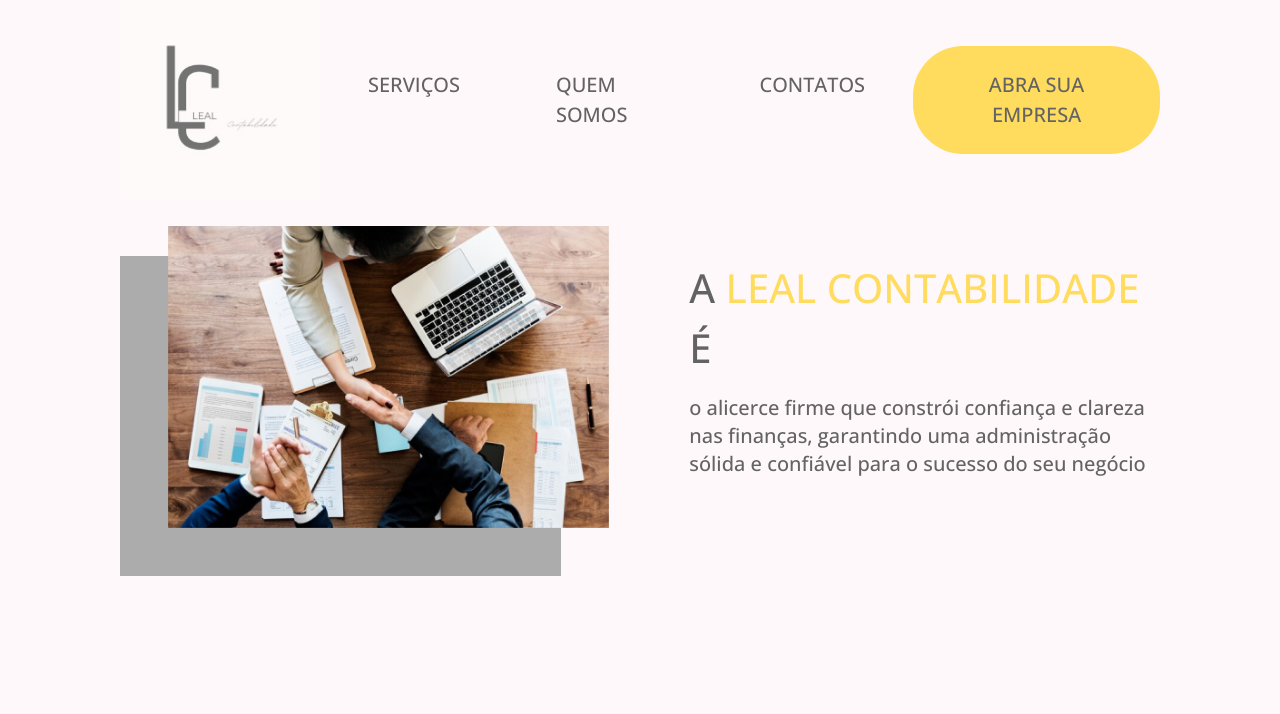
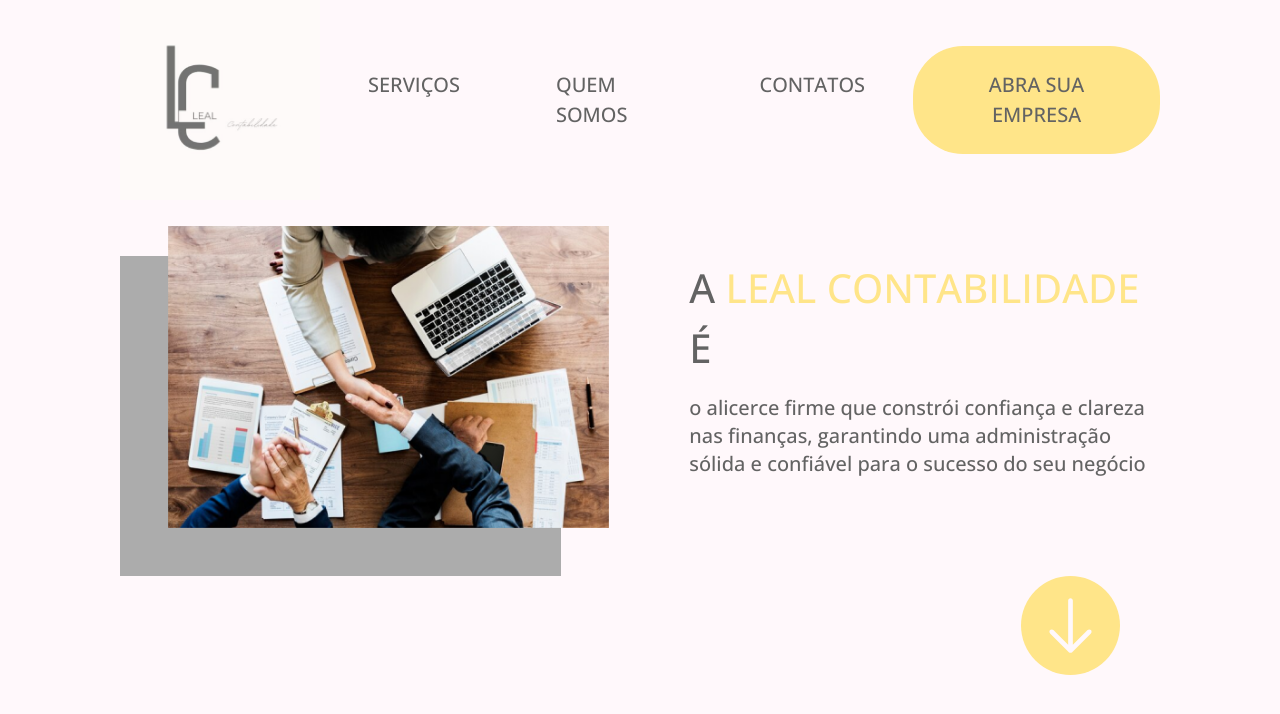
Before and after one commit to Nyir0/contabilidade, a React (Create React App) app: page / in a window 1280 px wide. Shown: the top 714 px of the page. Built offline with nearby package versions, Linux system fonts and the light colour scheme.

Commit message:
feat:botao descer pagina

```diff
--- a/public/index.html
+++ b/public/index.html
@@ -3,7 +3,10 @@
 <head>
   <meta charset="UTF-8">
   <meta name="viewport" content="width=device-width, initial-scale=1.0">
-  <title>Document</title>
+  <link rel="icon" type="image/x-icon" href="/logo.webp">
+  <title>
+    Leal Contabilidade
+  </title>
 </head>
 <body>
   <div id="root"></div>
--- a/src/components/Header.css
+++ b/src/components/Header.css
@@ -28,6 +28,12 @@ header button{
     border-radius: 50px;
     padding: 1.5rem 2rem;
     font-size: 20px;
+}
+
+#btn-page-down:hover{
+    cursor:pointer;
+    transition: background-color 0.35s linear;
+    background-color: #ffd84b;
 }
 
 @media screen and (max-width: 1200px) {
--- a/src/index.css
+++ b/src/index.css
@@ -8,7 +8,7 @@
 }
 
 :root{
-  --yellow-base:#FFDB5E;
+  --yellow-base:#ffe589;
   --black-base:#636363;
   --black-light: #acacac;
 }
--- a/src/pages/Home.js
+++ b/src/pages/Home.js
@@ -12,6 +12,9 @@ export default function Home() {
                 </p>
             </div>
         </main>
+        <div id="btn-page-down" className="bg-[var(--yellow-base)] absolute right-40 rounded-full p-3">
+            <img src="./images/icons/arrow-down.svg" alt="" width={75} height={75}/>
+        </div>
         </>
     )
 }
```
Also changed, not shown: public/images/icons/arrow-down.svg (added).
